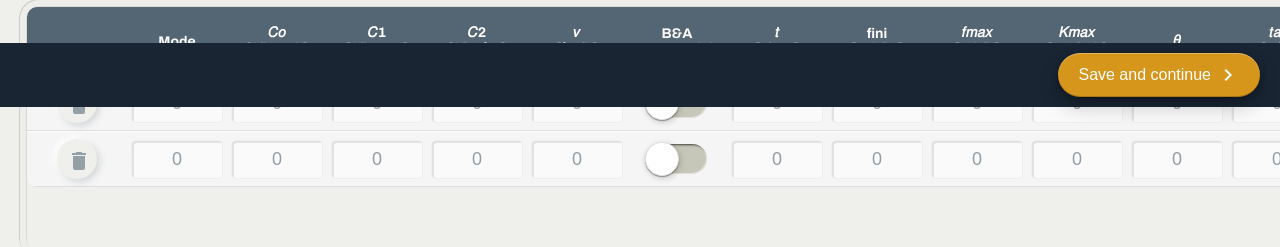
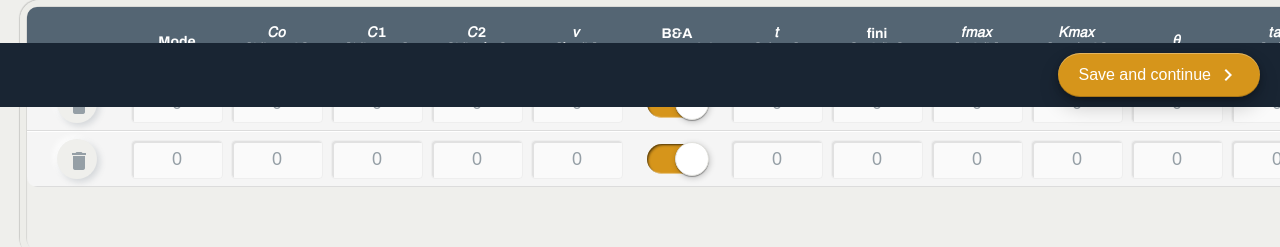
Before and after one commit to SIDERMIT/frontend, a Vue app: page /my_cities/1/new_scene in a window 1280 px wide. Shown: the part 693-940 px from the top of the page. Built offline with nearby package versions, Linux system fonts and the light colour scheme; no server answers; what vue-2-breadcrumbs would draw is missing.

Commit message:
switch css fix

```diff
--- a/src/assets/css/style.css
+++ b/src/assets/css/style.css
@@ -73,7 +73,7 @@ input[type="checkbox"]{background: none; box-shadow: none;}
 .switch .switch-body {
     cursor: pointer;
     width: 60px; height: 30px;
-    background: var(--link);
+    background: #C7C7B9;
     box-shadow: inset 1px 1px 0 0 rgba(0,0,0,0.15), inset -1px -1px 1px 0 rgba(255,255,255,0.50), inset 2px 2px 2px 0 rgba(0,0,0,0.25);
     border-radius: 15px;
     color: #fff;
@@ -91,7 +91,7 @@ input[type="checkbox"]{background: none; box-shadow: none;}
 
 .switch .switch-body:before {
     width: 32px; height: 32px; display: block; content: '';
-    position: absolute; left: calc(100% - 15px); top: -2px; transform: translateX(-50%);
+    position: absolute; left: calc(0% + 15px); top: -2px; transform: translateX(-50%);
     background: #FFFFFF;
     box-shadow: 0 1px 1px 0 rgba(0,0,0,0.35), 1px 2px 6px 0 rgba(0,0,0,0.20);
     border-radius: 50%;
@@ -99,7 +99,7 @@ input[type="checkbox"]{background: none; box-shadow: none;}
     transition: .2s left;
 }
 .switch input[type="checkbox"]:checked ~ .switch-body {
-    background: #C7C7B9;
+    background: var(--link);
     box-shadow: inset 1px 1px 1px 0 rgba(0,0,0,0.35), inset -1px -1px 1px 0 rgba(255,255,255,0.50), inset 2px 2px 2px 0 rgba(0,0,0,0.25);
     text-align: right;
 }
@@ -110,7 +110,7 @@ input[type="checkbox"]{background: none; box-shadow: none;}
     display: inline-block;
 }
 .switch input[type="checkbox"]:checked ~ .switch-body:before {
-    left: calc(0% + 15px);
+    left: calc(100% - 15px);
 }
 
 footer {padding: 10px 0; position: fixed; width: 100%; bottom: 0; left: 0; z-index: 1;}
```
